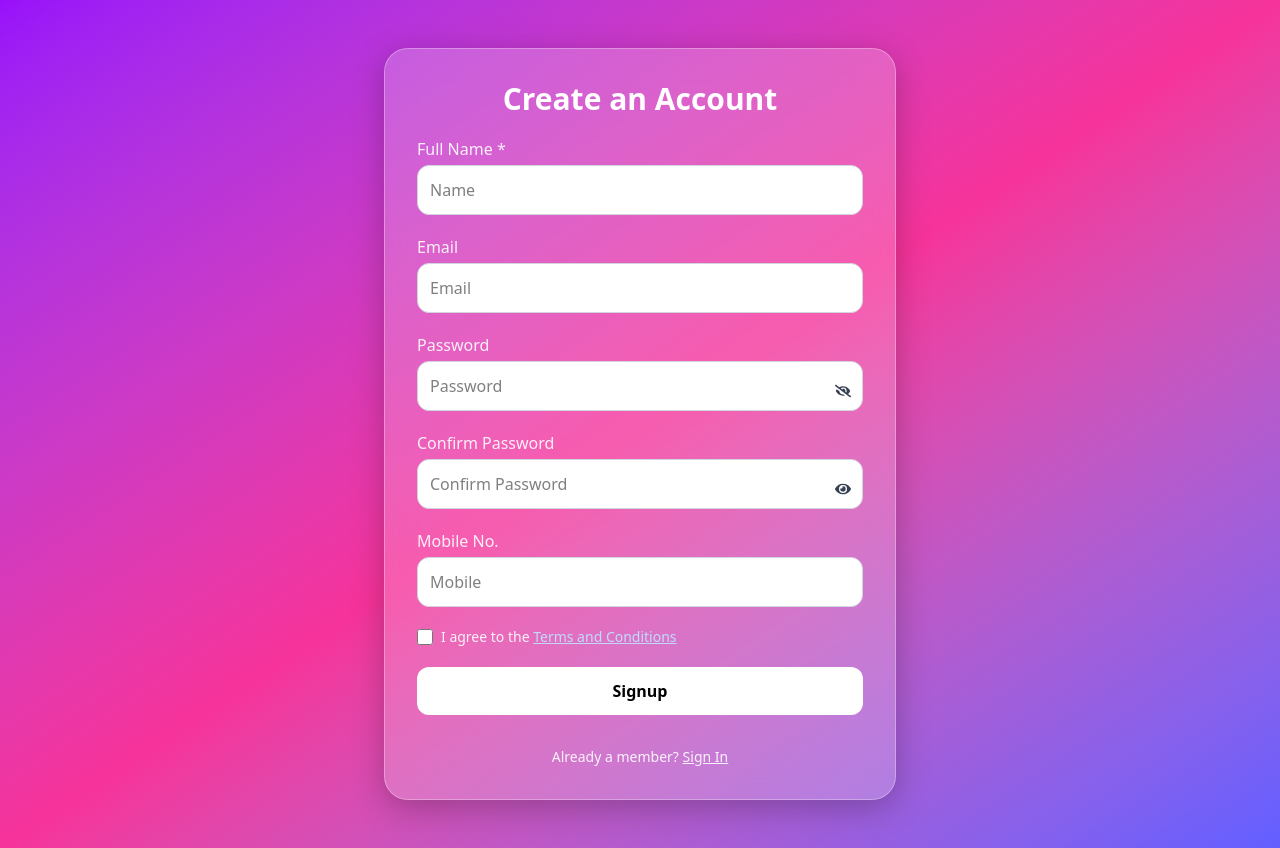
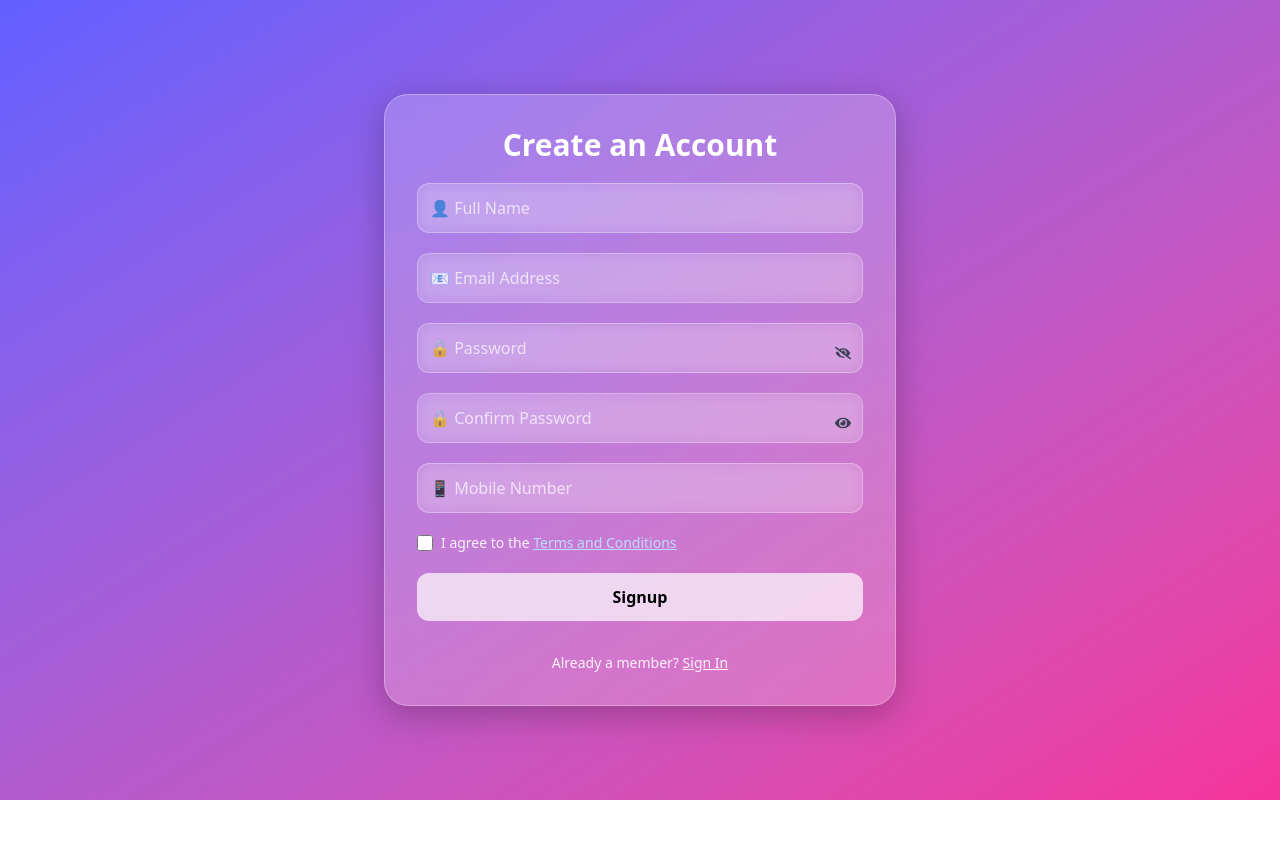
Before and after one commit to Surbhisinghal1234/Resume-app, a React (Vite) app in the folder frontend/: page /signup in a window 1280 px wide. After the commit the page ends 800 px from the top, so only its background shows below. Built offline with nearby package versions, Linux system fonts and the light colour scheme.

Commit message:
update sign in page

```diff
--- a/frontend/src/components/VerifyOtp.jsx
+++ b/frontend/src/components/VerifyOtp.jsx
@@ -77,7 +77,7 @@ const VerifyOtp = () => {
   };
 
   return (
-    <div className="min-h-screen flex items-center justify-center bg-gradient-to-br from-purple-600 via-pink-500 to-indigo-500 px-4 py-12">
+    <div className="min-h-screen flex items-center justify-center bg-gradient-to-br from-purple-600 to-pink-500  px-4 py-12">
       <form
         onSubmit={handleSubmit}
         className="w-full max-w-md bg-white/20 backdrop-blur-xl border border-white/30 text-white p-8 rounded-3xl shadow-[0_8px_32px_rgba(0,0,0,0.25)] space-y-6"
@@ -98,7 +98,7 @@ const VerifyOtp = () => {
               onChange={(e) => handleChange(e, index)}
               onKeyDown={(e) => handleKeyDown(e, index)}
               ref={(el) => (inputRefs.current[index] = el)}
-              className="w-12 h-12 text-center text-lg font-semibold bg-white text-black rounded-xl border border-gray-300 shadow-inner focus:outline-none focus:ring-2 focus:ring-purple-500 transition-all"
+              className="w-full px-4 py-3 rounded-xl bg-white/10 text-white placeholder-white/70 border border-white/30 backdrop-blur-sm focus:outline-none focus:ring-2 focus:ring-white/50 transition"
             />
           ))}
         </div>
--- a/frontend/src/components/steps/BasicInfoForm.jsx
+++ b/frontend/src/components/steps/BasicInfoForm.jsx
@@ -21,103 +21,30 @@ const BasicInfoForm = () => {
   };
 
   return (
-    // <div className="space-y-6">
-    //   <h2 className="text-xl font-semibold">Basic Information</h2>
-
-    //   {/* Name */}
-    //   <div>
-    //     <label htmlFor="name" className="block font-medium mb-1">Name</label>
-    //     <input
-    //       id="name"
-    //       name="name"
-    //       type="text"
-    //       value={basicInfo.name}
-    //       onChange={handleChange}
-    //       className="w-full px-4 py-3 rounded-xl border-[2px] border-gray-300 shadow-md outline-none
-    //         transition-all duration-200
-    //         focus:border-purple-500 focus:outline-black"
-    //       required
-    //     />
-    //   </div>
-
-    //   {/* Email */}
-    //   <div>
-    //     <label htmlFor="email" className="block font-medium mb-1">Email</label>
-    //     <input
-    //       id="email"
-    //       name="email"
-    //       type="email"
-    //       value={basicInfo.email}
-    //       onChange={handleChange}
-    //       className="w-full px-4 py-3 rounded-xl border-[2px] border-gray-300 shadow-md outline-none
-    //         transition-all duration-200
-    //         focus:border-purple-500 focus:outline-black"
-    //       required
-    //     />
-    //   </div>
-
-    //   {/* Mobile */}
-    //   <div>
-    //     <label htmlFor="mobile" className="block font-medium mb-1">Mobile</label>
-    //     <input
-    //       id="mobile"
-    //       name="mobile"
-    //       type="tel"
-    //       value={basicInfo.mobile}
-    //       onChange={handleChange}
-    //       className="w-full px-4 py-3 rounded-xl border-[2px] border-gray-300 shadow-md outline-none
-    //         transition-all duration-200
-    //         focus:border-purple-500 focus:outline-black"
-    //       required
-    //     />
-    //   </div>
-
-    //   {/* Location */}
-    //   <div>
-    //     <label htmlFor="location" className="block font-medium mb-1">Location</label>
-    //     <input
-    //       id="location"
-    //       name="location"
-    //       type="text"
-    //       value={basicInfo.location}
-    //       onChange={handleChange}
-    //       className="w-full px-4 py-3 rounded-xl border-[2px] border-gray-300 shadow-md outline-none
-    //         transition-all duration-200
-    //         focus:border-purple-500 focus:outline-black"
-    //       required
-    //     />
-    //   </div>
-    // </div>
-
 <div className="space-y-6 bg-white/30 backdrop-blur-md p-6 rounded-2xl shadow-lg border border-purple-200">
   <h2 className="text-2xl font-bold text-purple-700 border-b pb-2">🧾 Basic Information</h2>
 
-  {/* Form Fields */}
   {[
-    { id: "name", label: "Full Name", type: "text" },
-    { id: "email", label: "Email Address", type: "email" },
-    { id: "mobile", label: "Mobile Number", type: "tel" },
-    { id: "location", label: "Current Location", type: "text" },
-  ].map(({ id, label, type }) => (
-    <div key={id}>
-      <label htmlFor={id} className="block text-sm font-medium text-gray-700 mb-1">
-        {label}
-      </label>
+    { id: "name", placeholder: "👤 Full Name", type: "text" },
+    { id: "email", placeholder: "📧 Email Address", type: "email" },
+    { id: "mobile", placeholder: "📱 Mobile Number", type: "tel" },
+    { id: "location", placeholder: "📍 Current Location", type: "text" },
+  ].map(({ id, placeholder, type }) => (
     <input
+      key={id}
       id={id}
       name={id}
       type={type}
       value={basicInfo[id]}
       onChange={handleChange}
       required
-        className="w-full px-4 py-3 rounded-xl border border-gray-300 bg-white/70 backdrop-blur-sm shadow-sm
-          focus:outline-none focus:ring-2 focus:ring-purple-400 focus:border-purple-500
-          transition-all duration-200 text-gray-800 placeholder-gray-400"
-        placeholder={`Enter your ${label.toLowerCase()}`}
+      placeholder={placeholder}
+      className="w-full mt-2 px-4 py-3 rounded-xl border border-gray-300 bg-white/80 backdrop-blur-sm shadow-sm
+        focus:outline-none focus:ring-2 focus:ring-purple-400 focus:border-purple-500 transition-all duration-200"
     />
-    </div>
   ))}
 </div>
+
 
   );
 };
--- a/frontend/src/pages/Login.jsx
+++ b/frontend/src/pages/Login.jsx
@@ -47,7 +47,7 @@ const Login = () => {
   return (
 
 
- <div className="min-h-screen flex items-center justify-center bg-gradient-to-br from-[#7e5bef] via-[#fb66c9] to-[#4f46e5] px-4 py-10">
+ <div className="min-h-screen flex items-center justify-center bg-gradient-to-br from-[#7e5bef] to-[#fb66c9] px-4 py-10">
   <form
     onSubmit={handleLogin}
     autoComplete="on"
@@ -57,33 +57,30 @@ const Login = () => {
     <p className="text-center text-sm text-white/80">Login to continue building your resume</p>
 
     {/* Email */}
-    <div>
-      <label className="text-sm text-white/80 mb-1 block">Email</label>
     <input
       type="email"
       value={input}
+      name="email"
       onChange={(e) => setInput(e.target.value)}
       autoComplete="email"
-        placeholder="abc@gmail.com"
-        className="w-full px-4 py-3 rounded-xl bg-white/90 text-black border border-gray-300 shadow-inner focus:outline-none focus:ring-2 focus:ring-purple-500 transition"
+      placeholder="📧 Email Address"
+      className="w-full px-4 py-3 rounded-xl bg-white/10 text-white placeholder-white/70 border border-white/30 backdrop-blur-sm focus:outline-none focus:ring-2 focus:ring-white/50 transition"
     />
-    </div>
 
     {/* Password */}
     <div className="relative">
-      <label className="text-sm text-white/80 mb-1 block">Password</label>
       <input
         type={showPassword ? "text" : "password"}
         value={password}
         onChange={(e) => setPassword(e.target.value)}
         autoComplete="current-password"
-        placeholder="••••••••"
-        className="w-full px-4 py-3 rounded-xl bg-white/90 text-black border border-gray-300 shadow-inner focus:outline-none focus:ring-2 focus:ring-purple-500 transition"
+        placeholder="🔒 Password"
+        className="w-full px-4 py-3 rounded-xl bg-white/10 text-white placeholder-white/70 border border-white/30 backdrop-blur-sm focus:outline-none focus:ring-2 focus:ring-white/50 transition"
       />
       <button
         type="button"
         onClick={() => setShowPassword(!showPassword)}
-        className="absolute right-4 bottom-3 text-gray-600"
+        className="absolute right-4 bottom-3 text-white/70"
       >
         {showPassword ? <FaEye /> : <FaEyeSlash />}
       </button>
@@ -118,6 +115,7 @@ const Login = () => {
 </div>
 
 
+
   );
 };
 
--- a/frontend/src/pages/Signup.jsx
+++ b/frontend/src/pages/Signup.jsx
@@ -74,7 +74,7 @@ const Signup = () => {
   return (
 
 
-    <div className="min-h-screen flex items-center justify-center bg-gradient-to-br from-purple-600 via-pink-500 to-indigo-500 px-4 py-12">
+   <div className="min-h-screen flex items-center justify-center bg-gradient-to-br from-indigo-500 to-pink-500 px-4 py-12">
   <form
     onSubmit={handleSubmit}
     autoComplete="on"
@@ -83,44 +83,37 @@ const Signup = () => {
     <h2 className="text-3xl font-bold text-center">Create an Account</h2>
 
     {/* Name */}
-    <div>
-      <label className="block mb-1 text-white/90">Full Name *</label>
     <input
       type="text"
-        placeholder="Name"
+      placeholder="👤 Full Name"
       name="name"
       value={name}
       autoComplete="name"
       onChange={(e) => dispatch(setName(e.target.value))}
-        className="w-full p-3 rounded-xl bg-white text-black border border-gray-300 focus:outline-none focus:ring-2 focus:ring-purple-500"
+        className="w-full p-3 rounded-xl bg-white/10 text-white placeholder-white/70 border border-white/30 backdrop-blur-sm focus:outline-none focus:ring-2 focus:ring-white/50 transition"
     />
-    </div>
 
     {/* Email */}
-    <div>
-      <label className="block mb-1 text-white/90">Email</label>
     <input
       type="email"
-        placeholder="Email"
+      placeholder="📧 Email Address"
       autoComplete="email"
       name="email"
       value={email}
       onChange={(e) => dispatch(setEmail(e.target.value))}
-        className="w-full p-3 rounded-xl bg-white text-black border border-gray-300 focus:outline-none focus:ring-2 focus:ring-purple-500"
+        className="w-full p-3 rounded-xl bg-white/10 text-white placeholder-white/70 border border-white/30 backdrop-blur-sm focus:outline-none focus:ring-2 focus:ring-white/50 transition"
     />
-    </div>
 
     {/* Password */}
     <div className="relative">
-      <label className="block mb-1 text-white/90">Password</label>
       <input
         type={showPassword ? "text" : "password"}
         autoComplete="new-password"
-        placeholder="Password"
+        placeholder="🔒 Password"
         name="password"
         value={password}
         onChange={(e) => dispatch(setPassword(e.target.value))}
-        className="w-full p-3 rounded-xl bg-white text-black border border-gray-300 focus:outline-none focus:ring-2 focus:ring-purple-500"
+          className="w-full p-3 rounded-xl bg-white/10 text-white placeholder-white/70 border border-white/30 backdrop-blur-sm focus:outline-none focus:ring-2 focus:ring-white/50 transition"
       />
       <button
         type="button"
@@ -133,14 +126,13 @@ const Signup = () => {
 
     {/* Confirm Password */}
     <div className="relative">
-      <label className="block mb-1 text-white/90">Confirm Password</label>
       <input
         type={showConfirmPassword ? "text" : "password"}
         autoComplete="new-password"
-        placeholder="Confirm Password"
+        placeholder="🔒 Confirm Password"
         value={confirmPassword}
         onChange={(e) => dispatch(setConfirmPassword(e.target.value))}
-        className="w-full p-3 rounded-xl bg-white text-black border border-gray-300 focus:outline-none focus:ring-2 focus:ring-purple-500"
+         className="w-full p-3 rounded-xl bg-white/10 text-white placeholder-white/70 border border-white/30 backdrop-blur-sm focus:outline-none focus:ring-2 focus:ring-white/50 transition"
       />
       <button
         type="button"
@@ -152,20 +144,17 @@ const Signup = () => {
     </div>
 
     {/* Mobile */}
-    <div>
-      <label className="block mb-1 text-white/90">Mobile No.</label>
     <input
       type="tel"
       name="tel"
       autoComplete="tel"
-        placeholder="Mobile"
+      placeholder="📱 Mobile Number"
       value={mobile}
       onChange={(e) => dispatch(setMobile(e.target.value))}
-        className="w-full p-3 rounded-xl bg-white text-black border border-gray-300 focus:outline-none focus:ring-2 focus:ring-purple-500"
+        className="w-full p-3 rounded-xl bg-white/10 text-black placeholder-white/70 border border-white/30 backdrop-blur-sm focus:outline-none focus:ring-2 focus:ring-white/50 transition"
     />
-    </div>
 
-    {/* Terms Checkbox */}
+    {/* Terms */}
     <label className="flex items-center text-sm text-white/90 space-x-2">
       <input
         type="checkbox"
@@ -181,19 +170,18 @@ const Signup = () => {
       </span>
     </label>
 
-    {/* Submit Button */}
+    {/* Button */}
     <button
       type="submit"
       disabled={!agreedToTerms || isLoading}
       className={`w-full py-3 font-semibold rounded-xl ${
         !agreedToTerms || isLoading
-          ? "bg-white text-black cursor-not-allowed"
+          ? "bg-white/70 text-black cursor-not-allowed"
           : "bg-gradient-to-r from-purple-600 to-pink-600 hover:brightness-110 shadow-lg transition-all duration-300"
       }`}
     >
       {isLoading ? <ClipLoader color="#000" size={20} /> : "Signup"}
     </button>
-
 
     <p className="text-center text-sm text-white/90 mt-3">
       Already a member?{" "}
@@ -204,6 +192,7 @@ const Signup = () => {
   </form>
 </div>
 
+
   );
 };
 
```
Also changed, not shown: frontend/src/components/ForgotPassword.jsx (+4 -3 lines), frontend/src/components/ResetPassword.jsx (+9 -4 lines). Lines whose indentation alone changed are shown as unchanged.
